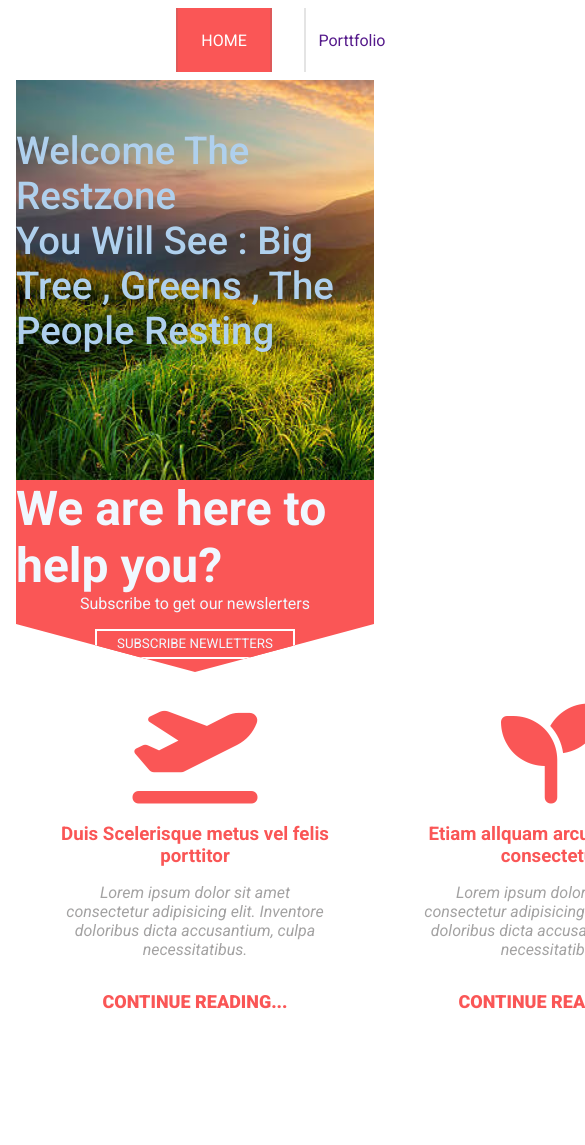
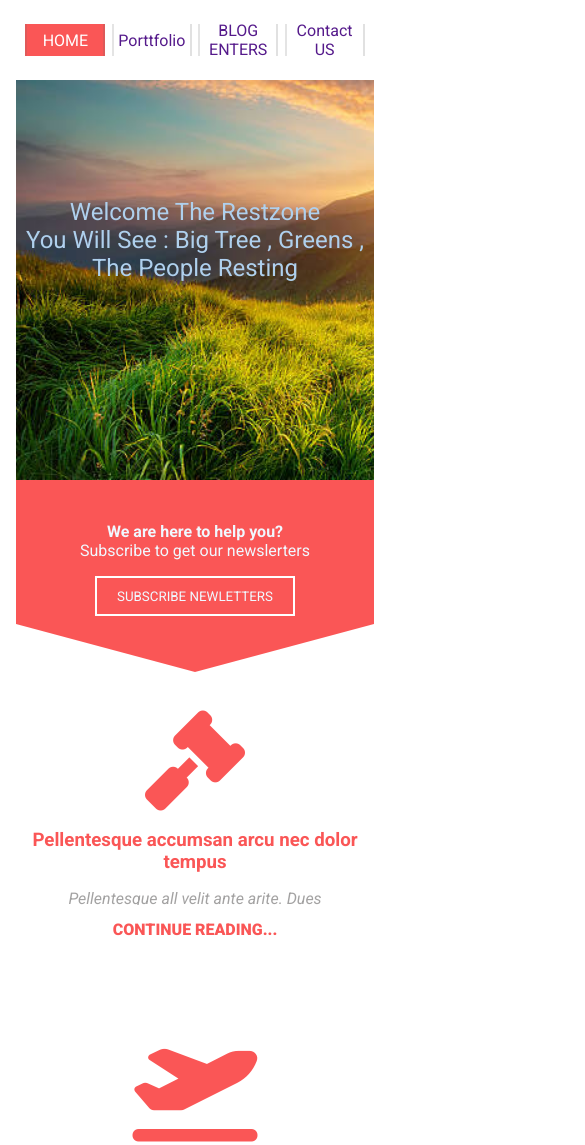
Before and after one commit to FermanFX/HTML-CSS-PRACTISE, a plain HTML site: page Exercise_16_ Rest Places WebPage/index.html in a window 390 px wide. Shown: the top 1145 px of the page, 585 px wide, since content can reach past the window. Before the commit the page ends 1024 px from the top, so only its background shows below. Drawn offline with Linux system fonts and the light colour scheme; a web font is replaced by a local one.

Commit message:
Responsive Rest Places Page

```diff
--- a/Exercise_16_ Rest Places WebPage/style.css
+++ b/Exercise_16_ Rest Places WebPage/style.css
@@ -195,3 +195,73 @@ nav div :hover {
     transition: 3.2ms all ease-in-out;
     background-color: rgb(228, 228, 228);
 }
+
+@media only screen and (max-width: 995px) {
+    .card-container {
+        display: flex;
+        justify-content: center;
+        align-items: center;
+        flex-direction: column;
+        margin: 0;
+        height: 60em;
+    }
+
+    .card-container button {
+        margin: 0;
+    }
+
+    .card-container p {
+        height: 1em;
+    }
+
+    .container div h1,
+    .container div h2 {
+        font-size: 150%;
+        font-weight: 400;
+        text-align: center;
+    }
+
+    .red-zone h1 {
+        font-size: 2em;
+
+    }
+
+}
+
+@media only screen and (max-width: 600px) {
+    nav {
+        display: flex;
+        justify-content: center;
+        align-items: center;
+
+    }
+
+    nav img {
+        display: none;
+
+    }
+
+    nav div {
+        margin: 0;
+    }
+
+    nav div a {
+        width: 5em;
+        height: 2em;
+        font-size: medium;
+        margin: 0.2em;
+    }
+
+    .card-container button {
+        width: 15em;
+        height: 3em;
+        font-size: medium;
+    }
+
+    .red-zone h1 {
+        font-size: 1em;
+
+    }
+
+
+}
```
